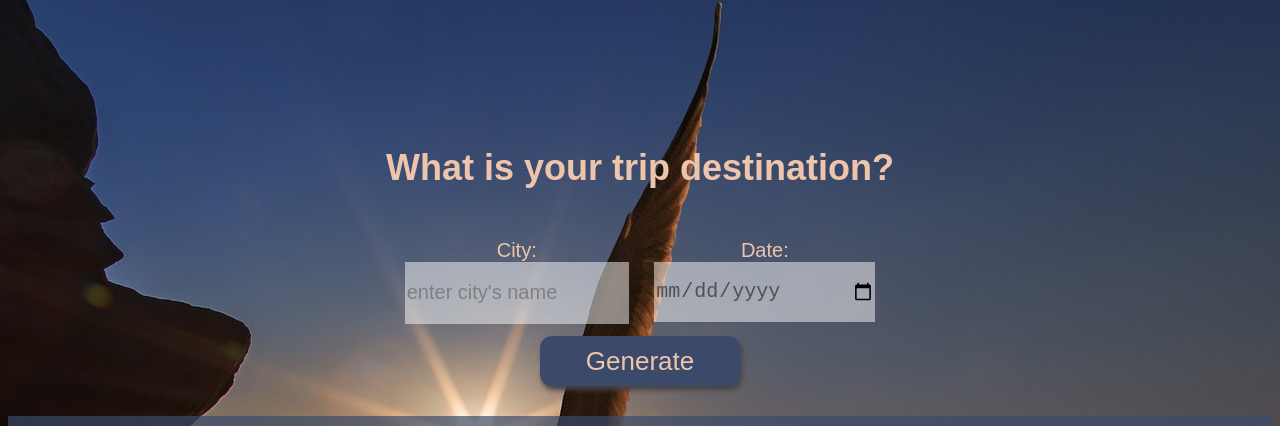
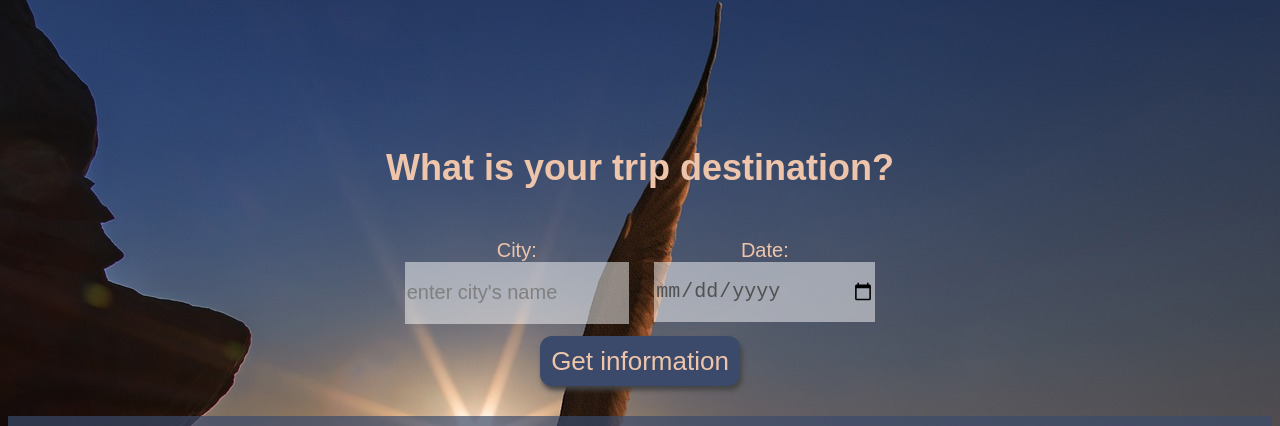
Before and after one commit to Neniya/travel-app, a website built with webpack: page src/client/views/index.html in a window 1280 px wide. Shown: the top 426 px of the page. Built offline with nearby package versions, Linux system fonts and the light colour scheme.

Commit message:
change README

```diff
--- a/src/client/views/index.html
+++ b/src/client/views/index.html
@@ -21,7 +21,7 @@
         </div>
       </div>
       <div>
-        <button id="generate" type="submit">Generate</button>
+        <button id="generate" type="submit">Get information</button>
       </div>
 
       <div class="holder entry">
```
Also changed, not shown: README.md, 2 other files.
